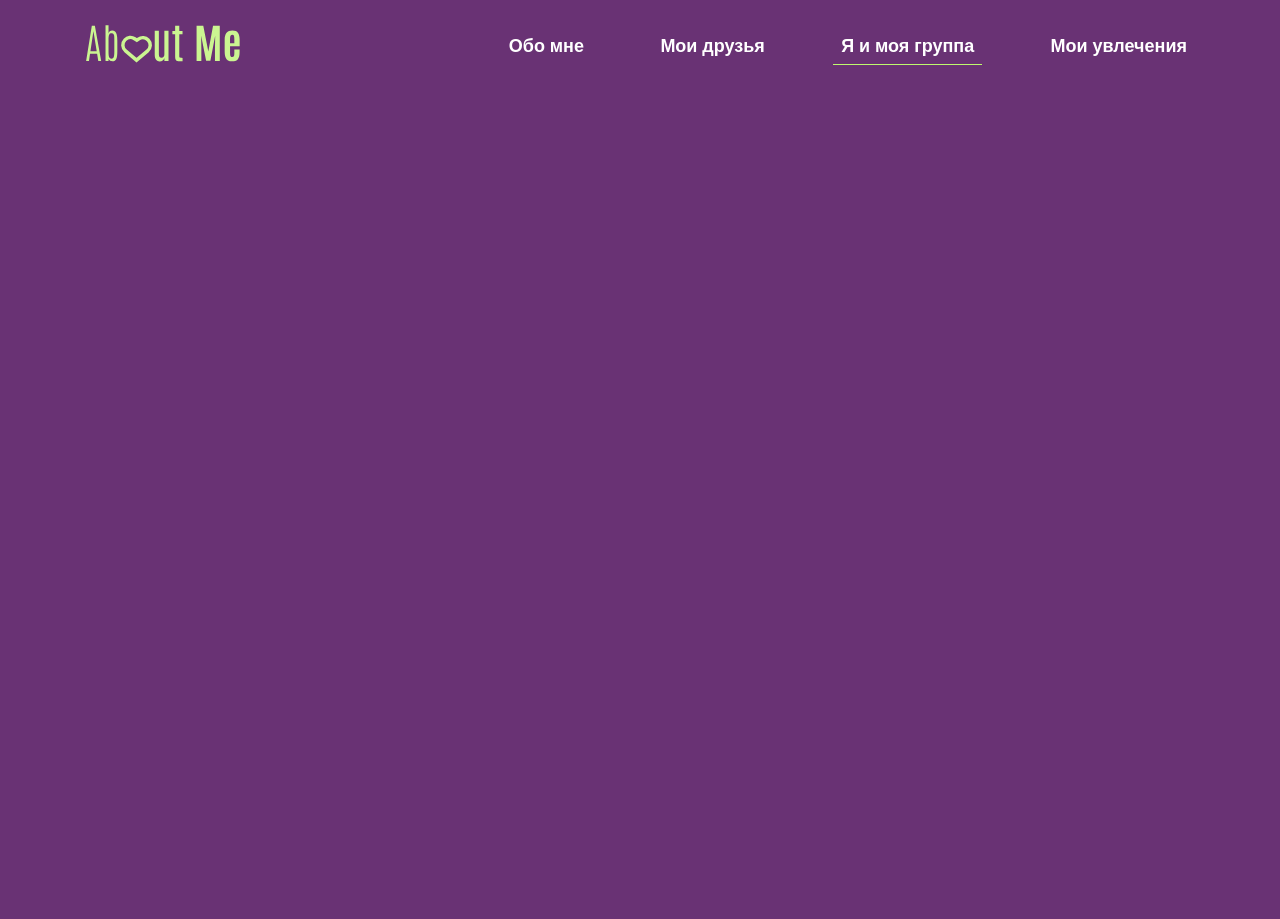
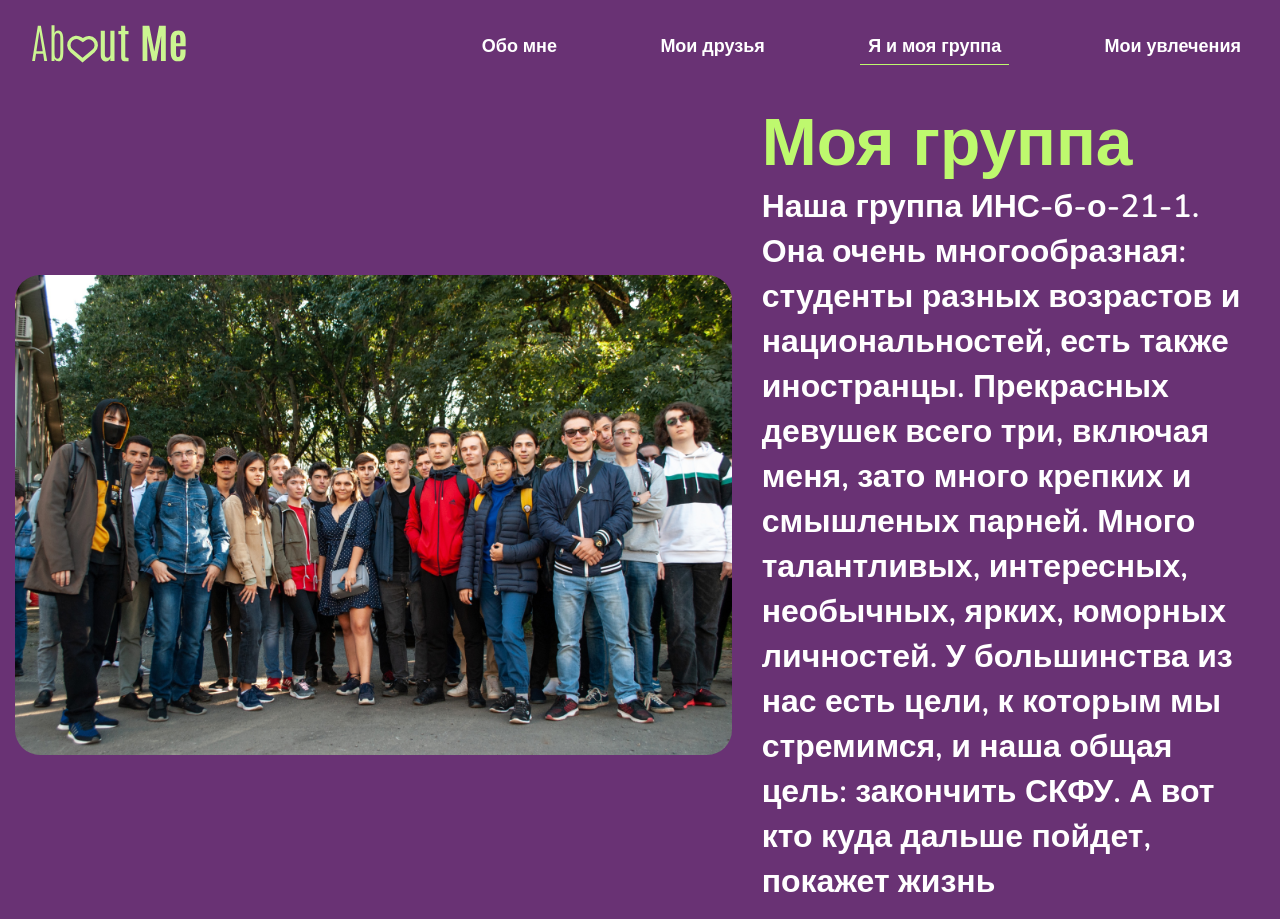
Before and after one commit to JuniorMalabar/about_me, a plain HTML site: page pages/my_group.html in a window 1280 px wide. Before the commit the page ends 800 px from the top, so only its background shows below. Drawn offline with nearby package versions, Linux system fonts and the light colour scheme.

Commit message:
Страница "Моя группа"

```diff
--- a/pages/my_group.html
+++ b/pages/my_group.html
@@ -81,6 +81,26 @@
                 </div>
             </div>
         </nav>
+        <section class="group container">
+            <div class="row">
+                <div class="col-7 d-flex align-items-center">
+                    <img src="../images/Group.png" alt="Group" />
+                </div>
+                <div class="col-5">
+                    <h1>Моя группа</h1>
+                    <p>
+                        Наша группа ИНС-б-о-21-1. Она очень многообразная:
+                        студенты разных возрастов и национальностей, есть также
+                        иностранцы. Прекрасных девушек всего три, включая меня,
+                        зато много крепких и смышленых парней. Много
+                        талантливых, интересных, необычных, ярких, юморных
+                        личностей. У большинства из нас есть цели, к которым мы
+                        стремимся, и наша общая цель: закончить СКФУ. А вот кто
+                        куда дальше пойдет, покажет жизнь
+                    </p>
+                </div>
+            </div>
+        </section>
         <script src="https://ajax.googleapis.com/ajax/libs/jquery/3.4.1/jquery.min.js"></script>
         <script src="https://cdnjs.cloudflare.com/ajax/libs/popper.js/1.16.0/umd/popper.min.js"></script>
         <script src="https://maxcdn.bootstrapcdn.com/bootstrap/4.4.1/js/bootstrap.min.js"></script>
--- a/styles/style.css
+++ b/styles/style.css
@@ -4,7 +4,15 @@
     --white: #ffffff;
     --green: #bef96e;
 }
-
+@media (min-width: 1200px) {
+    .container,
+    .container-lg,
+    .container-md,
+    .container-sm,
+    .container-xl {
+        max-width: 1350px;
+    }
+}
 body {
     background-color: var(--bgc);
     font-family: "Nunito", sans-serif;
@@ -34,13 +42,15 @@ a.nav-link.active {
 /* index */
 .main,
 .aboutme,
-.myfriends {
+.myfriends,
+.group {
     margin-top: 25px;
     height: 75vh;
 }
 .main h1,
 .aboutme h1,
-.myfriends h1 {
+.myfriends h1,
+.group h1 {
     font-style: normal;
     font-weight: bold;
     font-size: 66px;
@@ -50,7 +60,8 @@ a.nav-link.active {
 }
 .main p,
 .aboutme p,
-.myfriends p.friends-main {
+.myfriends p.friends-main,
+.group p {
     font-style: normal;
     font-weight: 600;
     font-size: 32px;
@@ -60,7 +71,8 @@ a.nav-link.active {
     color: var(--white);
 }
 .main img,
-.aboutme img {
+.aboutme img,
+.group img {
     border-radius: 25px;
     width: -webkit-fill-available;
 }
@@ -100,7 +112,7 @@ a.nav-link.active {
 }
 .family p {
     margin: 25px 0;
-    width: 365px;
+    width: 490px;
 }
 @media screen and (max-width: 1200px) {
     .family p {
```
